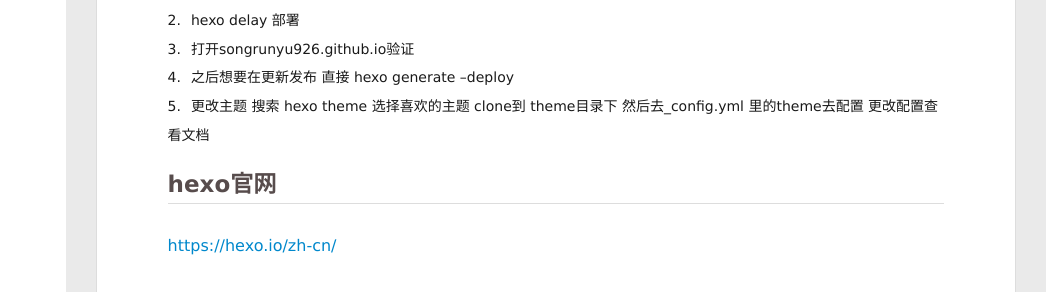
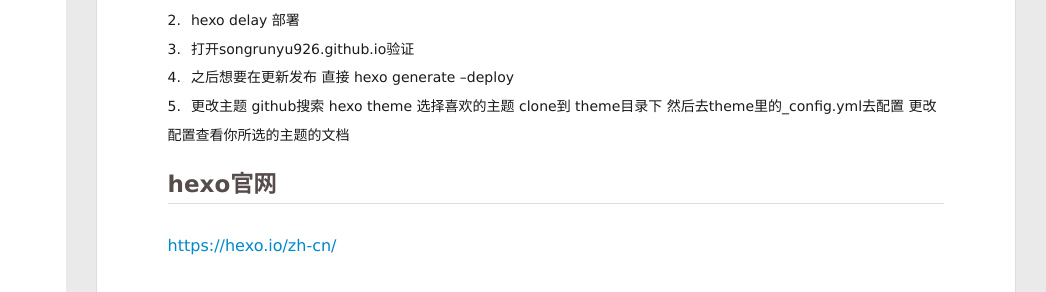
Before and after one commit to songrunyu926/songrunyu926.github.io, a plain HTML site: page 2019/10/31/搭建自己的博客/index.html in a window 1280 px wide. Shown: the part 415-707 px from the top of the page, 234-1280 px from the left. Drawn offline with Linux system fonts and the light colour scheme; no server answers.

Commit message:
Site updated: 2019-10-31 19:16:07

```diff
--- a/2019/10/31/搭建自己的博客/index.html
+++ b/2019/10/31/搭建自己的博客/index.html
@@ -15,7 +15,7 @@
 <meta property="og:site_name" content="mr song的个人博客">
 <meta property="og:description" content="在github上创建一个仓库 仓库名字为  用户名.github.io  加入read.me文件 复制仓库地址 下载hexo到全局 npm i hexo-cli -g 到自己的一个目录下  hexo init 文件夹名 cd blog   —-&amp;gt;  npm install —-&amp;gt;  hexo server  验证成功 默认端口4000 启动本地预览服务 新开一个窗口 在文件夹路径下">
 <meta property="og:locale" content="CN">
-<meta property="og:updated_time" content="2019-10-31T10:00:56.246Z">
+<meta property="og:updated_time" content="2019-10-31T11:15:54.122Z">
 <meta name="twitter:card" content="summary">
 
     <link rel="alternative" href="/atom.xml" title="mr song的个人博客" type="application/atom+xml">
@@ -187,7 +187,7 @@
 <li>hexo delay  部署  </li>
 <li>打开songrunyu926.github.io验证</li>
 <li>之后想要在更新发布  直接 hexo generate –deploy</li>
-<li>更改主题 搜索 hexo theme   选择喜欢的主题 clone到 theme目录下  然后去_config.yml  里的theme去配置  更改配置查看文档</li>
+<li>更改主题 github搜索 hexo theme   选择喜欢的主题 clone到 theme目录下  然后去theme里的_config.yml去配置  更改配置查看你所选的主题的文档</li>
 </ol>
 <h2 id="hexo官网"><a href="#hexo官网" class="headerlink" title="hexo官网"></a>hexo官网</h2><p><a href="https://hexo.io/zh-cn/" target="_blank" rel="noopener">https://hexo.io/zh-cn/</a></p>
 
```
Also changed, not shown: index.html (+1 -1 lines).
